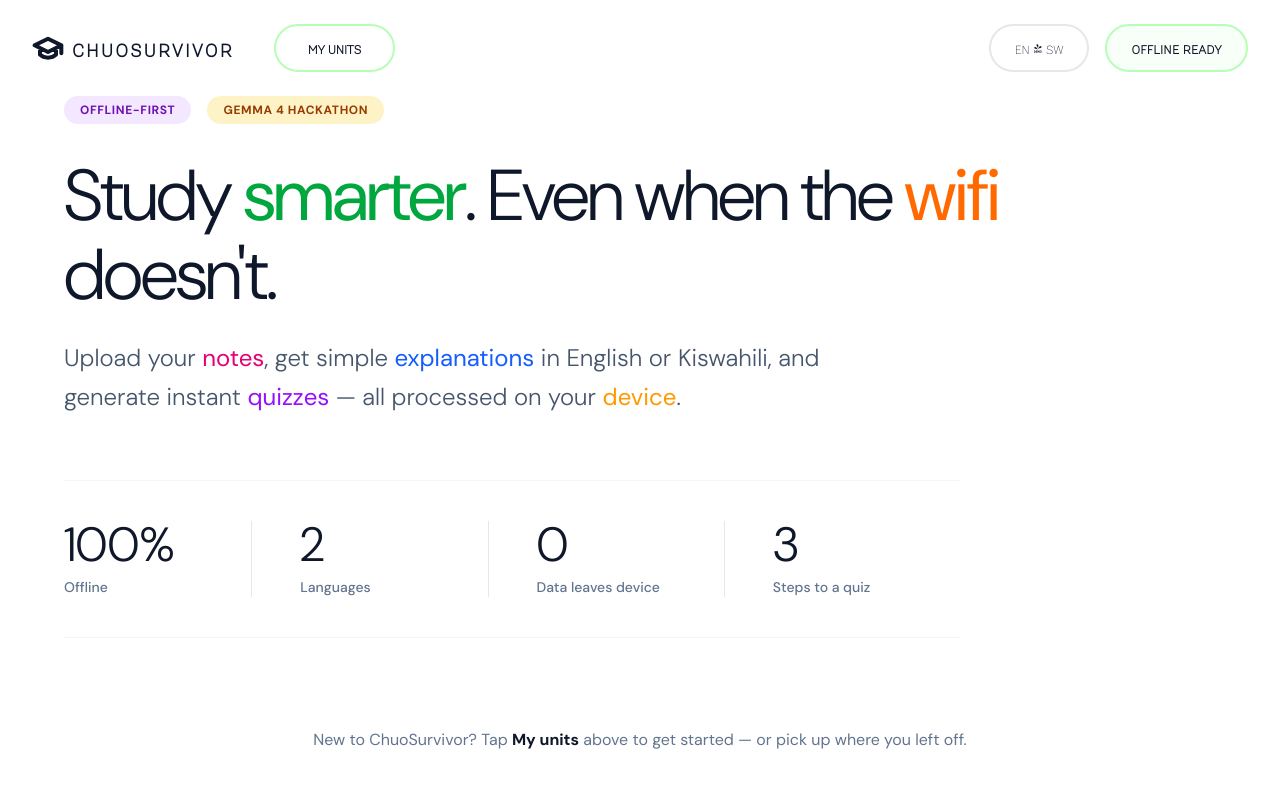
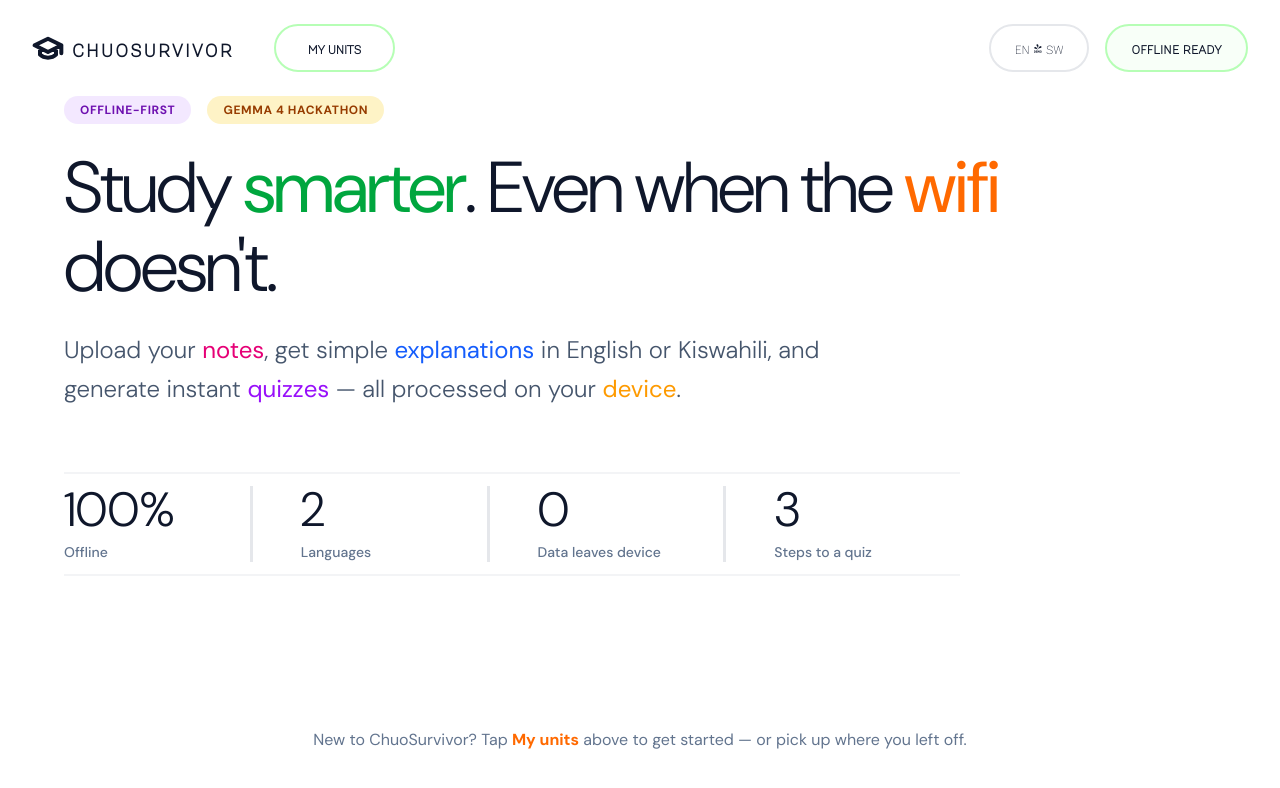
Before and after one commit to Felix-wainaina/ChuoSurvivor, a React (Vite) app in the folder frontend/: page / in a window 1280 px wide. Shown: the top 788 px of the page. Built offline with nearby package versions, Linux system fonts and the light colour scheme.

Commit message:
Refine landing page UI

```diff
--- a/frontend/src/App.tsx
+++ b/frontend/src/App.tsx
@@ -1,9 +1,11 @@
 import Landing from './pages/Landing';
+import MyUnits from './pages/MyUnits';
 
 function App() {
   return (
     // We just render the Landing page here for now!
     <Landing />
+    // <MyUnits />
   )
 }
 
--- a/frontend/src/components/features/UnitCard.tsx
+++ b/frontend/src/components/features/UnitCard.tsx
@@ -0,0 +1,18 @@
+// src/components/features/UnitCard.tsx
+import type { Unit } from '../../types/unit';
+
+interface UnitCardProps {
+  unit: Unit;
+}
+
+export default function UnitCard({ unit }: UnitCardProps) {
+  return (
+    <div className={`${unit.theme.bg} ${unit.theme.border} border rounded-2xl p-6 flex flex-col cursor-pointer transition-transform hover:-translate-y-1`}>
+      <div className="text-3xl mb-4">{unit.theme.icon}</div>
+      <h3 className={`text-xl font-bold ${unit.theme.text} mb-1`}>{unit.name}</h3>
+      <span className={`${unit.theme.text} opacity-80 text-sm font-medium`}>
+        {unit.materialCount} materials
+      </span>
+    </div>
+  );
+}
--- a/frontend/src/pages/Landing.tsx
+++ b/frontend/src/pages/Landing.tsx
@@ -11,7 +11,7 @@
             <main className="flex-1 flex flex-col justify-center px-8 md:px-16 max-w-7xl mx-auto w-full pb-12">
 
                 {/* Badges - Adjusted for light background */}
-        <div className="flex gap-4 mb-8">
+                <div className="flex gap-4 mb-6">
                     <span className="bg-purple-100 text-purple-800 text-xs font-bold px-4 py-1.5 rounded-full uppercase tracking-wider">
                         Offline-first
                     </span>
@@ -31,19 +31,19 @@
                 </p>
 
                 {/* Stats Row: Using borders to separate the items */}
-        <div className="flex items-center w-full max-w-4xl border-t border-b border-gray-100 py-10 mb-auto">
+                <div className="flex items-center w-full max-w-4xl border-t-2 border-b-2 border-gray-100 py-3 mb-auto">
 
-          <div className="flex flex-col flex-1 border-r border-gray-200">
+                    <div className="flex flex-col flex-1 border-r-3 border-gray-200">
                         <span className="text-5xl font-light text-slate-900 mb-2">100%</span>
                         <span className="text-sm text-slate-500 font-medium">Offline</span>
                     </div>
 
-          <div className="flex flex-col flex-1 pl-12 border-r border-gray-200">
+                    <div className="flex flex-col flex-1 pl-12 border-r-3 border-gray-200">
                         <span className="text-5xl font-light text-slate-900 mb-2">2</span>
                         <span className="text-sm text-slate-500 font-medium">Languages</span>
                     </div>
 
-          <div className="flex flex-col flex-1 pl-12 border-r border-gray-200">
+                    <div className="flex flex-col flex-1 pl-12 border-r-3 border-gray-200">
                         <span className="text-5xl font-light text-slate-900 mb-2">0</span>
                         <span className="text-sm text-slate-500 font-medium">Data leaves device</span>
                     </div>
@@ -57,7 +57,7 @@
 
                 {/* Footer Text - Sits perfectly at the bottom of the viewport */}
                 <div className="text-center text-slate-500 text-base mt-8">
-          New to ChuoSurvivor? Tap <span className="text-slate-900 font-bold">My units</span> above to get started — or pick up where you left off.
+                    New to ChuoSurvivor? Tap <span className="text-orange-500 font-bold">My units</span> above to get started — or pick up where you left off.
                 </div>
 
             </main>
--- a/frontend/src/pages/MyUnits.tsx
+++ b/frontend/src/pages/MyUnits.tsx
@@ -0,0 +1,92 @@
+// src/pages/MyUnits.tsx
+import { useState } from 'react';
+import Navbar from '../components/layout/Navbar';
+import UnitCard from '../components/features/UnitCard';
+import type { Unit } from '../types/unit';
+
+export default function MyUnits() {
+  // BACKEND DEV NOTE: This state currently uses mock data for the UI.
+  // Swap this out with your database fetching logic (e.g., using useEffect or a custom hook like useUnits).
+
+  // To test the "Empty State" (Image 1), just change this array to be completely empty: `useState<Unit[]>([])`
+  const [units, setUnits] = useState<Unit[]>([
+    {
+      id: '1',
+      name: 'Web Development',
+      materialCount: 6,
+      theme: { bg: 'bg-blue-100', border: 'border-blue-200', text: 'text-blue-900', icon: '💻' }
+    },
+    {
+      id: '2',
+      name: 'Linear Algebra',
+      materialCount: 3,
+      theme: { bg: 'bg-purple-100', border: 'border-purple-200', text: 'text-purple-900', icon: '📐' }
+    },
+  ]);
+
+  return (
+    <div className="min-h-screen w-full flex flex-col font-dmsans bg-white text-slate-900">
+      <Navbar />
+
+      <main className="flex-1 px-8 md:px-16 max-w-5xl mx-auto w-full pt-12 pb-20">
+        <h1 className="text-3xl font-bold mb-8">My units</h1>
+
+        {/* LOGIC: If there are no units, show the Empty State. Otherwise, show the Dashboard. */}
+        {units.length === 0 ? (
+
+          /* --- EMPTY STATE (New User) --- */
+          <div className="w-full border-2 border-dashed border-gray-300 rounded-2xl p-16 flex flex-col items-center justify-center text-center bg-gray-50/50">
+            <svg xmlns="http://www.w3.org/2000/svg" className="w-12 h-12 text-gray-400 mb-4" fill="none" viewBox="0 0 24 24" stroke="currentColor" strokeWidth={1.5}>
+              <path strokeLinecap="round" strokeLinejoin="round" d="M9 13h6m-3-3v6m-9 1V7a2 2 0 012-2h6l2 2h6a2 2 0 012 2v8a2 2 0 01-2 2H5a2 2 0 01-2-2z" />
+            </svg>
+            <h2 className="text-xl font-bold text-slate-900 mb-2">You haven't added a unit yet.</h2>
+            <p className="text-slate-500 mb-8 max-w-md">
+              A unit is a course — like Calculus or Biology. Everything you upload lives inside one.
+            </p>
+            <button className="bg-slate-900 text-white font-medium px-6 py-3 rounded-full hover:bg-slate-800 transition-colors shadow-sm">
+              Add your first unit
+            </button>
+          </div>
+
+        ) : (
+
+          /* --- POPULATED STATE (Returning User) --- */
+          <div className="flex flex-col gap-6">
+            <h2 className="text-lg font-medium text-slate-600">Welcome back.</h2>
+
+            {/* Motivational Banner */}
+            <div className="w-full bg-gray-50 border border-gray-200 rounded-xl p-4 italic text-slate-600 font-medium">
+              "One unit at a time."
+            </div>
+
+            {/* Reminder Banner */}
+            <div className="w-full bg-amber-50 border border-amber-200 rounded-xl p-4 text-amber-800 font-medium flex items-center gap-2">
+              <svg xmlns="http://www.w3.org/2000/svg" className="w-5 h-5" viewBox="0 0 20 20" fill="currentColor">
+                <path fillRule="evenodd" d="M8.257 3.099c.765-1.36 2.722-1.36 3.486 0l5.58 9.92c.75 1.334-.213 2.98-1.742 2.98H4.42c-1.53 0-2.493-1.646-1.743-2.98l5.58-9.92zM11 13a1 1 0 11-2 0 1 1 0 012 0zm-1-8a1 1 0 00-1 1v3a1 1 0 002 0V6a1 1 0 00-1-1z" clipRule="evenodd" />
+              </svg>
+              Web Development: you're behind pace — 12 pages left before Thursday
+            </div>
+
+            {/* Units Grid */}
+            <div className="grid grid-cols-1 md:grid-cols-3 gap-6 mt-4">
+
+              {/* Loop through the dynamic units */}
+              {units.map((unit) => (
+                <UnitCard key={unit.id} unit={unit} />
+              ))}
+
+              {/* Add Unit Button Card */}
+              <button className="border-2 border-dashed border-gray-300 rounded-2xl p-6 flex flex-col items-center justify-center text-gray-500 hover:bg-gray-50 hover:text-slate-900 hover:border-slate-400 transition-colors h-full min-h-[160px]">
+                <svg xmlns="http://www.w3.org/2000/svg" className="w-8 h-8 mb-2" fill="none" viewBox="0 0 24 24" stroke="currentColor" strokeWidth={2}>
+                  <path strokeLinecap="round" strokeLinejoin="round" d="M12 4v16m8-8H4" />
+                </svg>
+                <span className="font-semibold">Add a unit</span>
+              </button>
+
+            </div>
+          </div>
+        )}
+      </main>
+    </div>
+  );
+}
--- a/frontend/src/types/unit.ts
+++ b/frontend/src/types/unit.ts
@@ -0,0 +1,13 @@
+// src/types/unit.ts
+
+export interface Unit {
+  id: string;
+  name: string;
+  materialCount: number;
+  theme: {
+    bg: string;
+    border: string;
+    text: string;
+    icon: string;
+  };
+}
```
Lines whose indentation alone changed are shown as unchanged.
